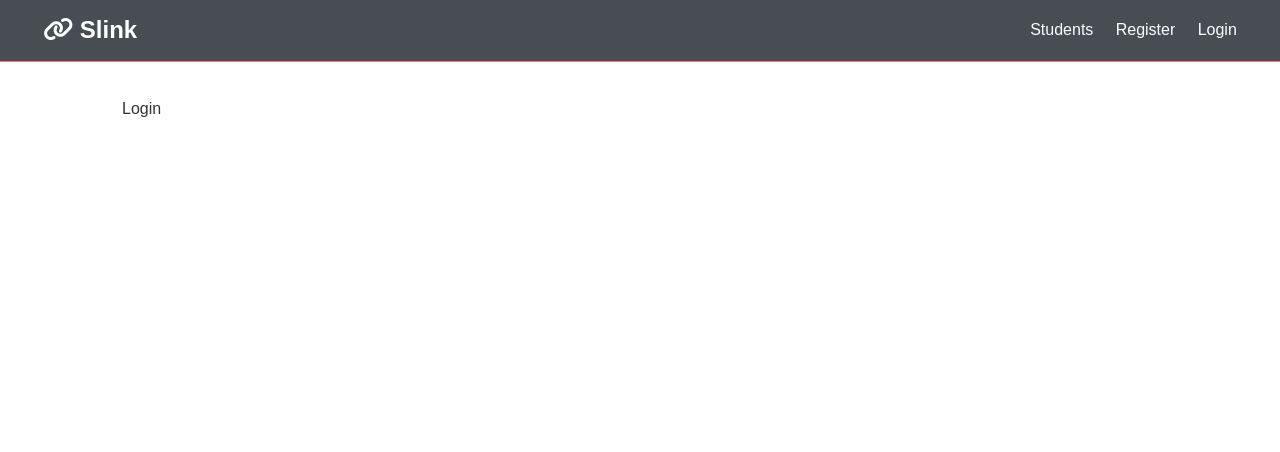
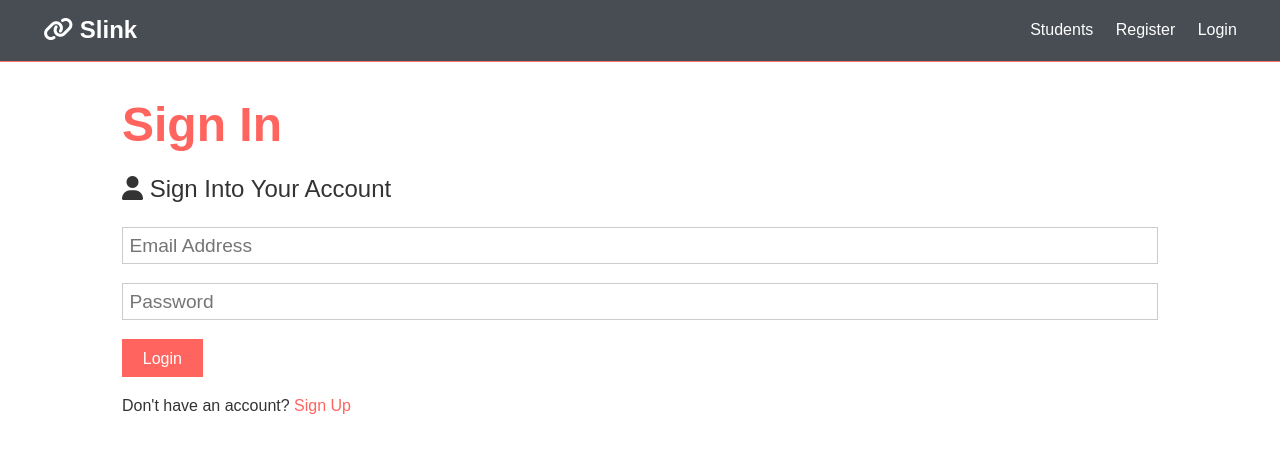
Before and after one commit to kt2187/slink, a React (Create React App) app in the folder client/: page /login in a window 1280 px wide. Shown: the top 452 px of the page. Built offline with nearby package versions, Linux system fonts and the light colour scheme.

Commit message:
Add login form

```diff
--- a/client/src/components/auth/Login.js
+++ b/client/src/components/auth/Login.js
@@ -1,7 +1,56 @@
-import React from 'react';
+import React, { Fragment, useState } from 'react';
+import { Link } from 'react-router-dom';
 
 const Login = () => {
-  return <div>Login</div>;
+  const [formData, setFormData] = useState({
+    email: '',
+    password: ''
+  });
+
+  const { email, password } = formData;
+
+  const onChange = (e) =>
+    setFormData({ ...formData, [e.target.name]: e.target.value });
+
+  const onSubmit = async (e) => {
+    e.preventDefault();
+    console.log('SUCCESS');
+  };
+
+  return (
+    <Fragment>
+      <h1 className="large text-primary">Sign In</h1>
+      <p className="lead">
+        <i className="fas fa-user"></i> Sign Into Your Account
+      </p>
+      <form className="form" onSubmit={(e) => onSubmit(e)}>
+        <div className="form-group">
+          <input
+            type="email"
+            placeholder="Email Address"
+            name="email"
+            value={email}
+            onChange={(e) => onChange(e)}
+            required
+          />
+        </div>
+        <div className="form-group">
+          <input
+            type="password"
+            placeholder="Password"
+            name="password"
+            value={password}
+            onChange={(e) => onChange(e)}
+            minLength="6"
+          />
+        </div>
+        <input type="submit" className="btn btn-primary" value="Login" />
+      </form>
+      <p className="my-1">
+        Don't have an account? <Link to="/register">Sign Up</Link>
+      </p>
+    </Fragment>
+  );
 };
 
 export default Login;
--- a/client/src/components/auth/Register.js
+++ b/client/src/components/auth/Register.js
@@ -1,5 +1,5 @@
 import React, { Fragment, useState } from 'react';
-import { set } from 'mongoose';
+import { Link } from 'react-router-dom';
 
 const Register = () => {
   const [formData, setFormData] = useState({
@@ -14,12 +14,12 @@ const Register = () => {
   const onChange = (e) =>
     setFormData({ ...formData, [e.target.name]: e.target.value });
 
-  const onSubmit = (e) => {
+  const onSubmit = async (e) => {
     e.preventDefault();
     if (password !== password2) {
       console.log('Passwords do not match');
     } else {
-      console.log(formData);
+      console.log('Success');
     }
   };
 
@@ -77,7 +77,7 @@ const Register = () => {
         <input type="submit" className="btn btn-primary" value="Register" />
       </form>
       <p className="my-1">
-        Already have an account? <a href="login.html">Sign In</a>
+        Already have an account? <Link to="/register">Sign In</Link>
       </p>
     </Fragment>
   );
```
